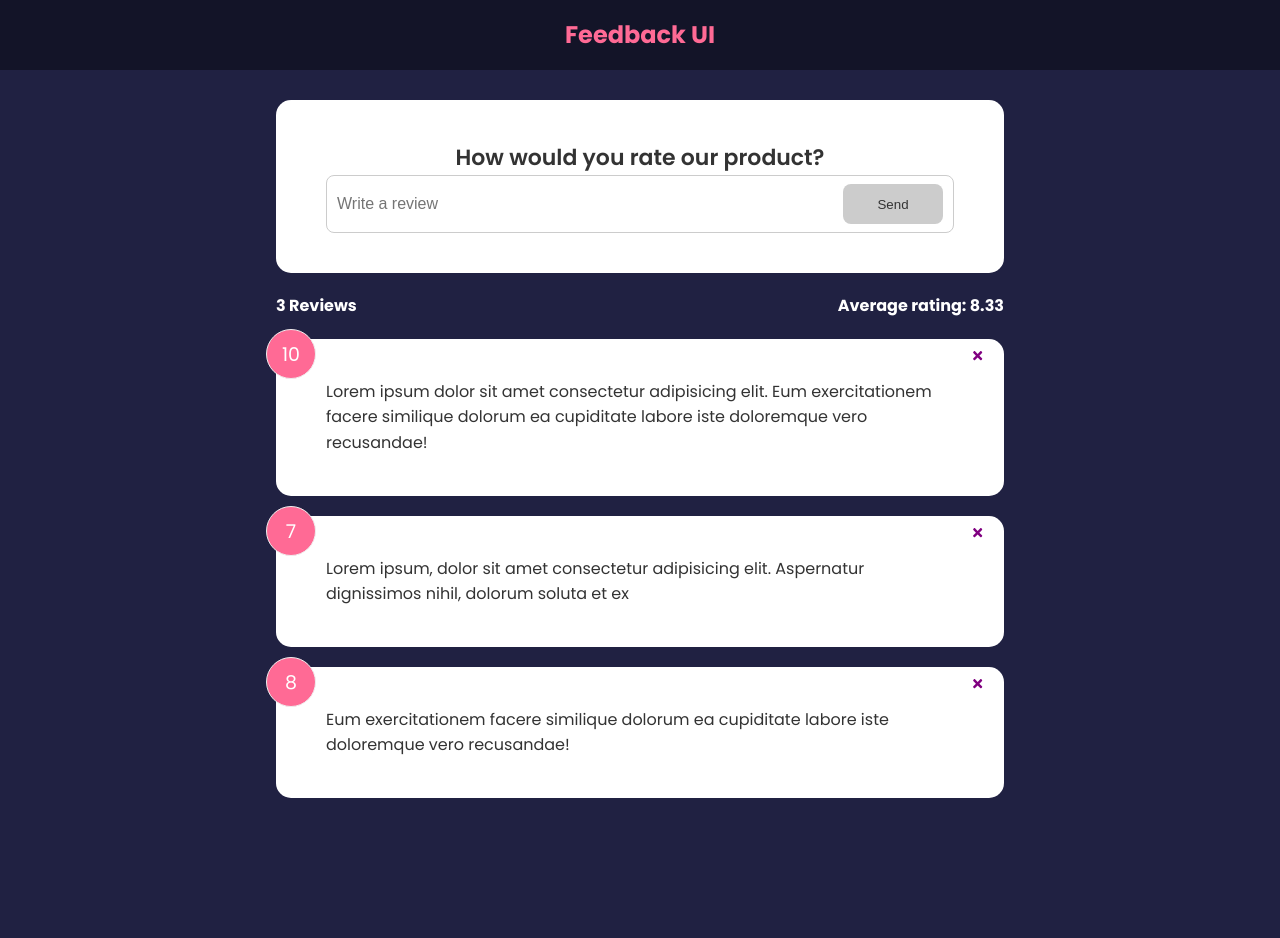
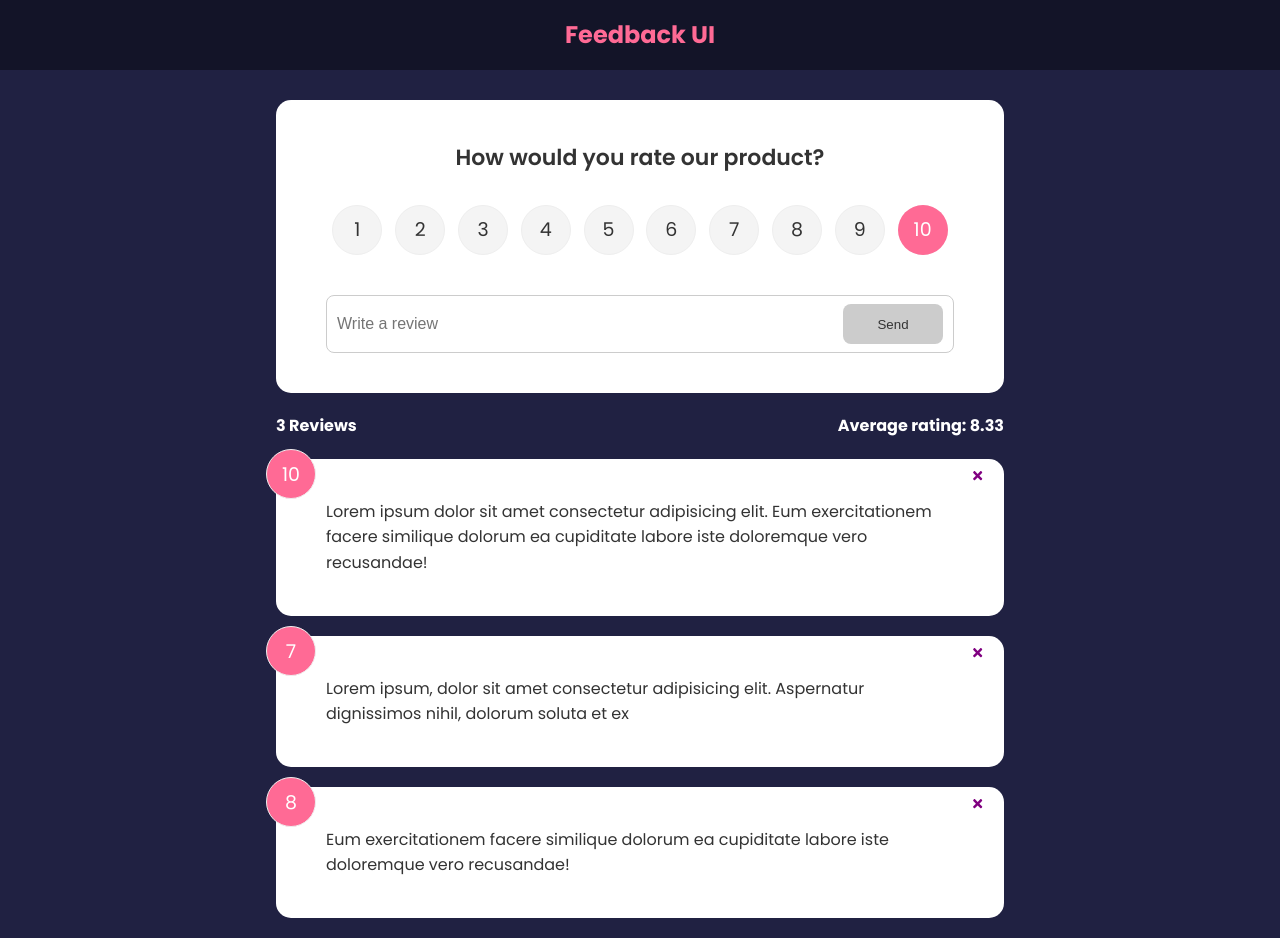
Before and after one commit to iampsr8/feedback-UI, a React (Create React App) app: page / in a window 1280 px wide. Before the commit the page ends 818 px from the top, so only its background shows below. Built offline with nearby package versions, Linux system fonts and the light colour scheme.

Commit message:
Add ratings component

```diff
--- a/src/components/FeedbackForm.jsx
+++ b/src/components/FeedbackForm.jsx
@@ -1,9 +1,11 @@
 import { useState } from "react"
 import Card from "./shared/Card"
 import Button from "./shared/Button"
+import RatingSelect from "./RatingSelect"
 
 function FeedbackForm() {
     const [text, setText] = useState('')
+    const [rating, setRating] = useState(10)
     const [btnDisabled, setBtnDisabled] = useState(true)
     const [message, setMessage] = useState('')
     const handleTextChange = (e) => {
@@ -24,6 +26,7 @@
             <form >
                 <h2>How would you rate our product?</h2>
             </form>
+            <RatingSelect select={ (rating)=>setRating(rating)} />
             <div className="input-group">
                 <input onChange={handleTextChange} type="text" placeholder="Write a review" value={text}/>
                 <Button type="submit" isDisabled={btnDisabled}>Send</Button>
--- /dev/null
+++ b/src/components/RatingSelect.jsx
@@ -0,0 +1,27 @@
+import { useState } from "react"
+function RatingSelect({select}) {
+    const [selected, setSelected] = useState(10)
+    const handleChange = (e) => {
+        setSelected(+e.currentTarget.value)
+        select(+e.currentTarget.value)
+    }
+    return (
+        <ul className='rating'>
+          {Array.from({ length: 10 }, (_, i) => (
+            <li key={`rating-${i + 1}`}>
+              <input
+                type='radio'
+                id={`num${i + 1}`}
+                name='rating'
+                value={i + 1}
+                onChange={handleChange}
+                checked={selected === i + 1}
+              />
+              <label htmlFor={`num${i + 1}`}>{i + 1}</label>
+            </li>
+          ))}
+        </ul>
+      )
+}
+
+export default RatingSelect
```
